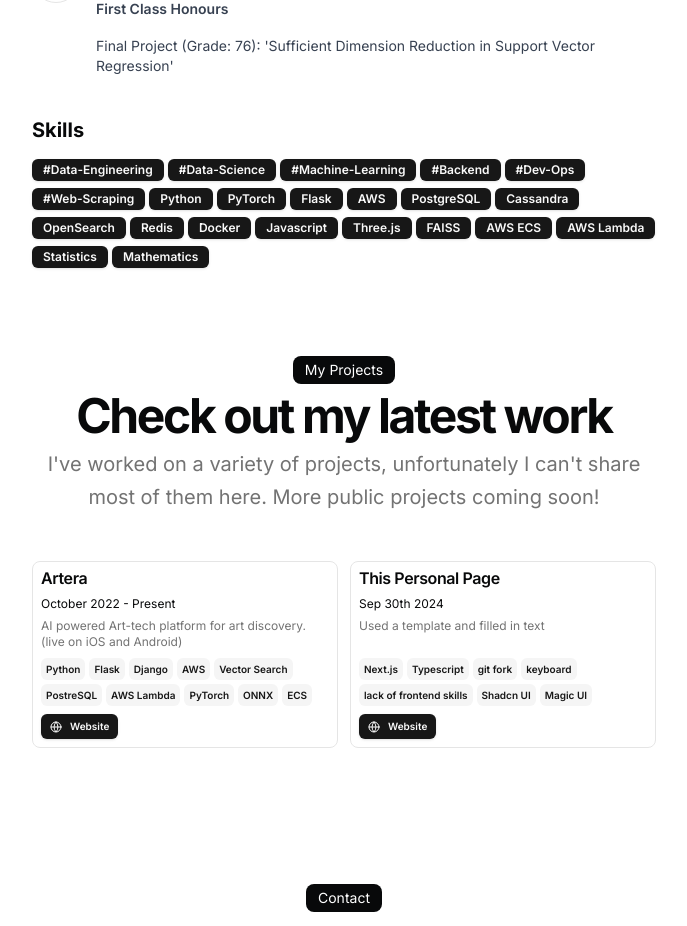
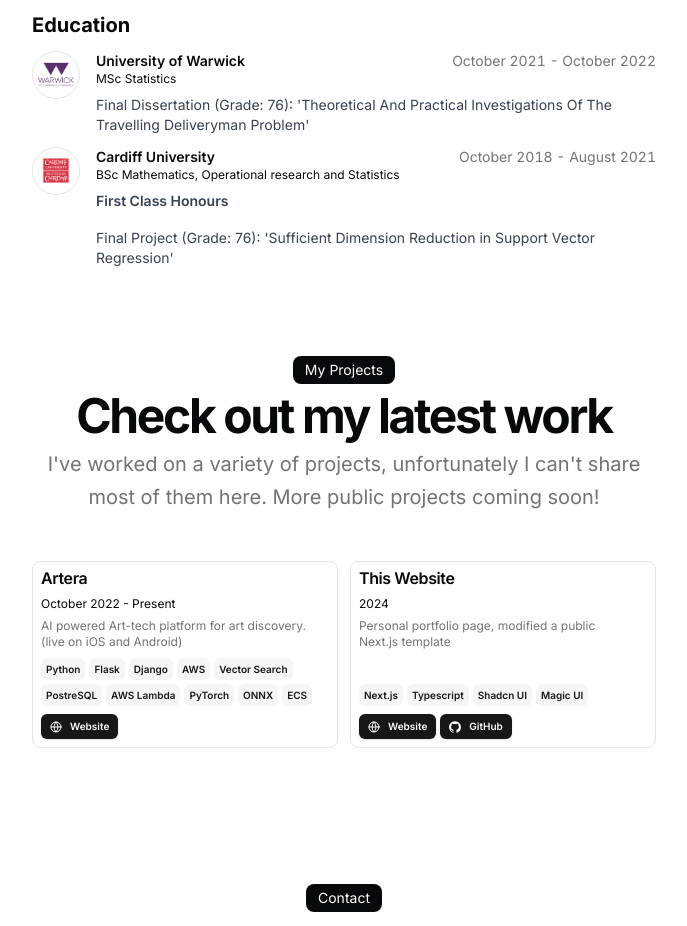
Before and after one commit to kshvidler/portfolio, a Next.js app: page / in a window 1280 px wide. Shown: the part 1429-2355 px from the top of the page, without its empty margins (296-983 px from the left). Built offline with nearby package versions, Linux system fonts and the light colour scheme.

Commit message:
moved skills and added githib link to this project

```diff
--- a/src/app/page.tsx
+++ b/src/app/page.tsx
@@ -13,7 +13,8 @@ const BLUR_FADE_DELAY = 0.04;
 
 export default function Page() {
   return (
-    <main className="flex flex-col min-h-[100dvh] space-y-10">
+    <main className="flex flex-col min-h-[100dvh] space-y-10"
+    >
       <section id="hero">
         <div className="mx-auto w-full max-w-2xl space-y-8">
           <div className="gap-2 flex justify-between">
@@ -48,6 +49,20 @@ export default function Page() {
             {DATA.summary}
           </Markdown>
         </BlurFade>
+      </section>
+      <section id="skills">
+        <div className="flex min-h-0 flex-col gap-y-3">
+          <BlurFade delay={BLUR_FADE_DELAY * 9}>
+            <h2 className="text-xl font-bold">Skills</h2>
+          </BlurFade>
+          <div className="flex flex-wrap gap-1">
+            {DATA.skills.map((skill, id) => (
+              <BlurFade key={skill} delay={BLUR_FADE_DELAY * 10 + id * 0.05}>
+                <Badge key={skill}>{skill}</Badge>
+              </BlurFade>
+            ))}
+          </div>
+        </div>
       </section>
       <section id="work">
         <div className="flex min-h-0 flex-col gap-y-3">
@@ -96,20 +111,6 @@ export default function Page() {
               />
             </BlurFade>
           ))}
-        </div>
-      </section>
-      <section id="skills">
-        <div className="flex min-h-0 flex-col gap-y-3">
-          <BlurFade delay={BLUR_FADE_DELAY * 9}>
-            <h2 className="text-xl font-bold">Skills</h2>
-          </BlurFade>
-          <div className="flex flex-wrap gap-1">
-            {DATA.skills.map((skill, id) => (
-              <BlurFade key={skill} delay={BLUR_FADE_DELAY * 10 + id * 0.05}>
-                <Badge key={skill}>{skill}</Badge>
-              </BlurFade>
-            ))}
-          </div>
         </div>
       </section>
       <section id="projects">
--- a/src/data/resume.tsx
+++ b/src/data/resume.tsx
@@ -10,7 +10,7 @@ export const DATA = {
   description:
     "Data Scientist & Data Engineer with a proven track record of designing scalable cloud infrastructure and building AI-powered solutions. I am also a Maths enthusiast with an Masters degree in Statistics from University of Warwick",
   summary:
-    "As a founding engineer at [Artera](https://artera.ae), a cutting edge art-tech platform, I architected, deployed and maintained scalable cloud infrastructure on **AWS**, optimized for high availability and cost efficiency. I possess deep practical experience in **Python**, **SQL** and **NoSQL** databases, event-driven architectures, **ETL** pipelines and **REST API**s.\n\nIn addition to my Data Engineering and Backend development skills I led the development of key AI-powered features at Artera, including the **Recommender System**, **'Image Capture'**, **'AI-tagging'** and more! \n\n Sometimes I create Telegram or Discord bots for fun, [contact me](#contact) if you need some help, I'm sure we can build something cool together! 🤗 \n\nEmail: **kshvidler@gmail.com**",
+    "As a founding engineer at [Artera](https://artera.ae), a cutting edge art-tech platform, I architected, deployed and maintained scalable cloud infrastructure on **AWS**, optimized for high availability and cost efficiency. I possess deep practical experience in **Python**, **SQL** and **NoSQL** databases, event-driven architectures, **ETL** pipelines and **REST API**s.\n\nIn addition to my Data Engineering and Backend development skills I led the development of key AI-powered features at Artera, including the **Recommender System**, **'Image Capture'**, **'AI-tagging'** and more! \n\n Sometimes I create Telegram or Discord bots for fun, [contact me](#contact) if you need some help, I'm sure we can build something cool together! 🤗 \n\nEmail: [**kshvidler@gmail.com**](mailto:kshvidler@gmail.com)",
   avatarUrl: "/profile-pic-linkedin.jpeg",
   skills: [
     "#Data-Engineering",
@@ -162,18 +162,15 @@ export const DATA = {
         "",
     },
     {
-      title: "This Personal Page",
+      title: "This Website",
       href: "#",
-      dates: "Sep 30th 2024",
+      dates: "2024",
       active: false,
       description:
-        "Used a template and filled in text",
+        "Personal portfolio page, modified a public Next.js template",
       technologies: [
         "Next.js",
         "Typescript",
-        "git fork",
-        "keyboard",
-        "lack of frontend skills",
         "Shadcn UI",
         "Magic UI",
       ],
@@ -183,6 +180,11 @@ export const DATA = {
           href: "#",
           icon: <Icons.globe className="size-3" />,
         },
+        {
+          type: "GitHub",
+          href: "https://github.com/kshvidler/portfolio",
+          icon: <Icons.github className="size-3" />,
+        }
       ],
       image: "",
       video:
```
